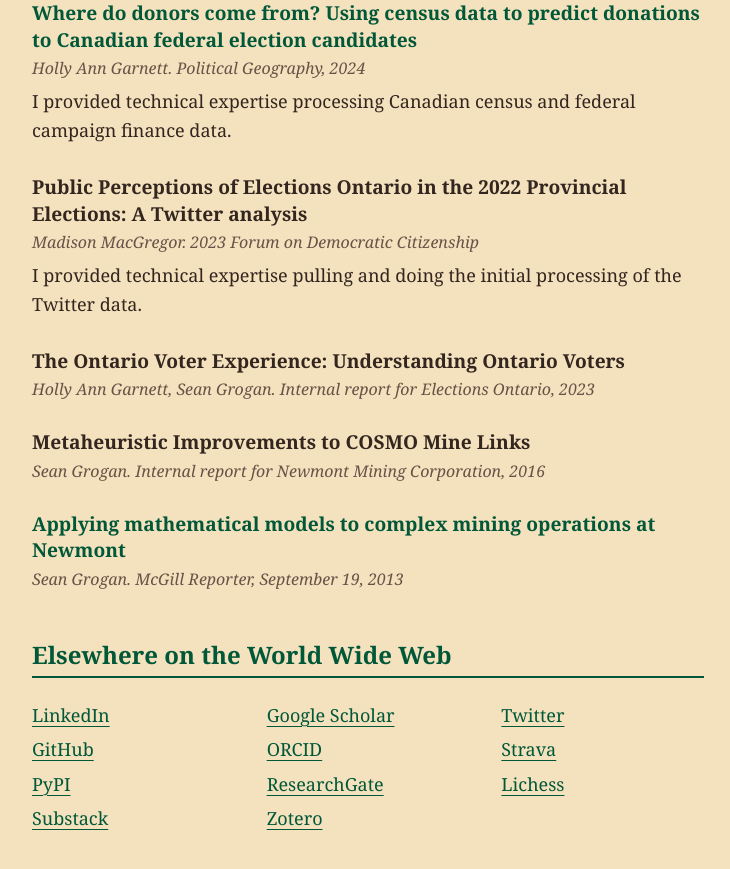
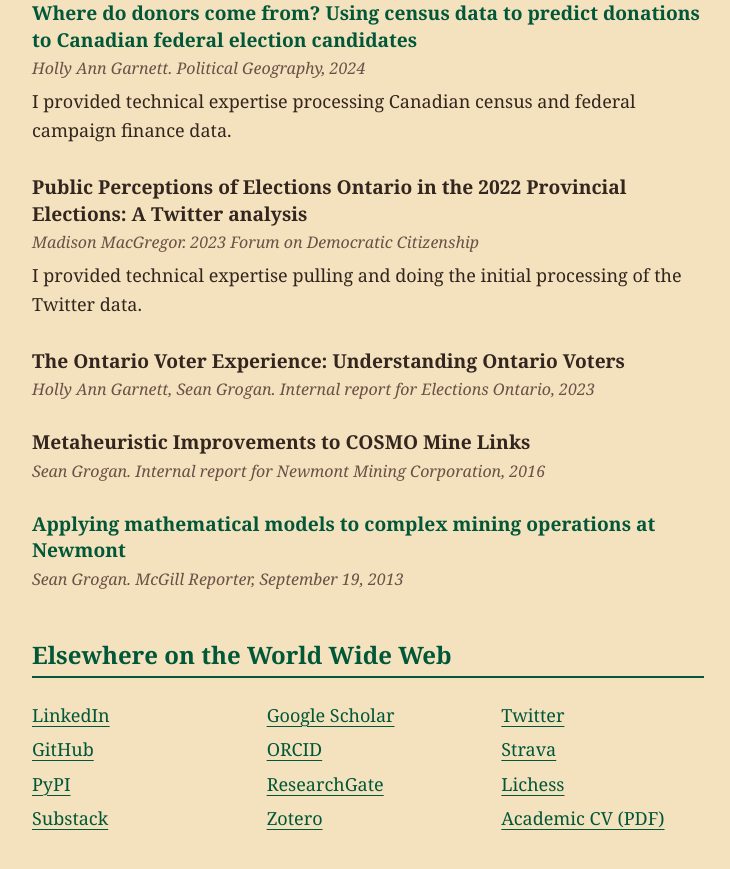
Before and after one commit to seangrogan/seangrogan.github.io, a Jekyll site: the page built from index.md, in a window 1280 px wide and 900 px high, scrolled down 3450 px. Shown: the top 869 px of the window, without its empty margins (272-1002 px from the left). Built offline with Jekyll 4.4.1, drawn with Linux system fonts in a browser that asks for light colours.

Commit message:
Add link to Academic CV in profiles.yml

```diff
--- a/_data/profiles.yml
+++ b/_data/profiles.yml
@@ -33,3 +33,6 @@
 
 - name: Lichess
   url: https://lichess.org/@/seangrogan
+
+- name: Academic CV (PDF)
+  url: ./files/sean_grogan_cv.pdf
```
